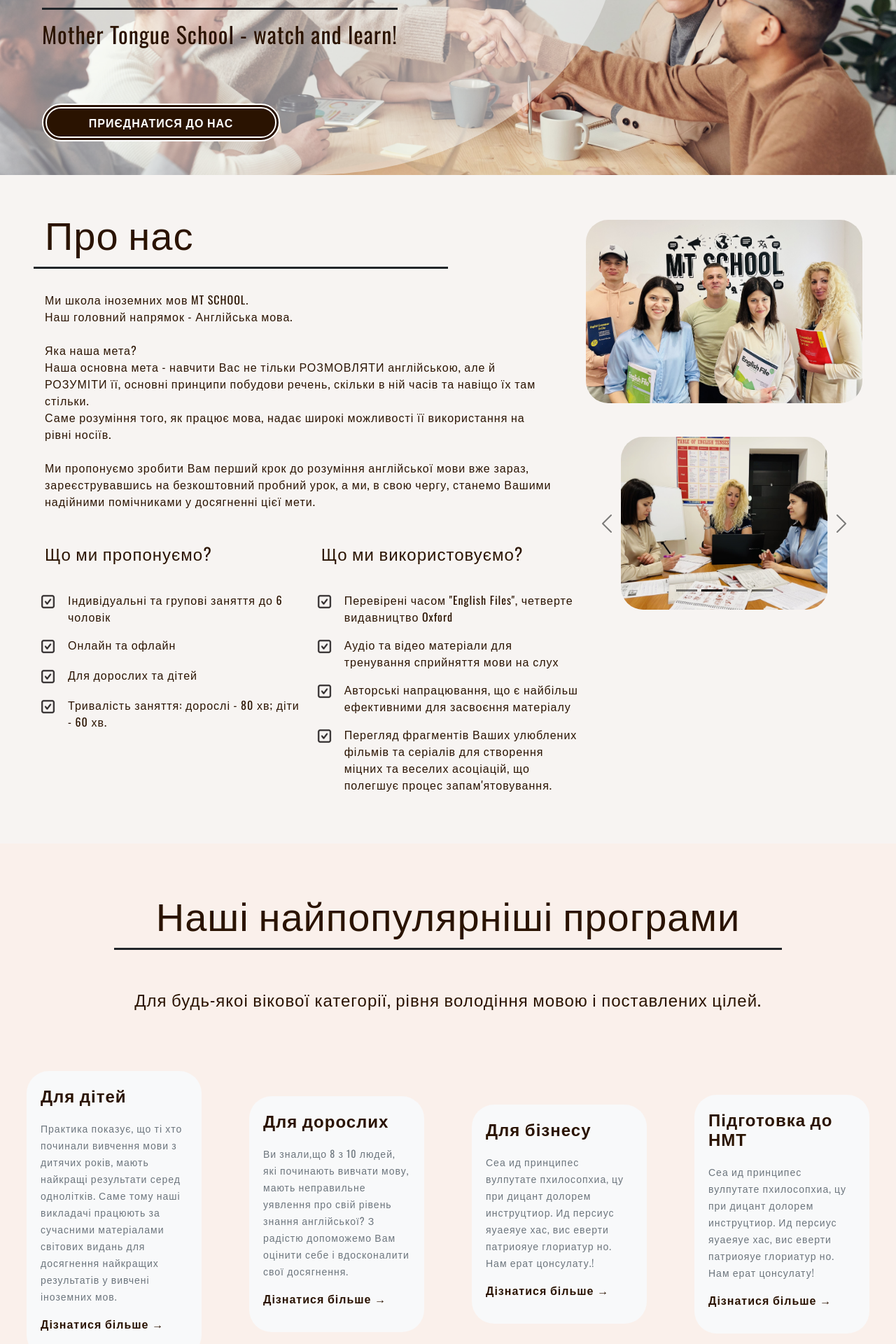
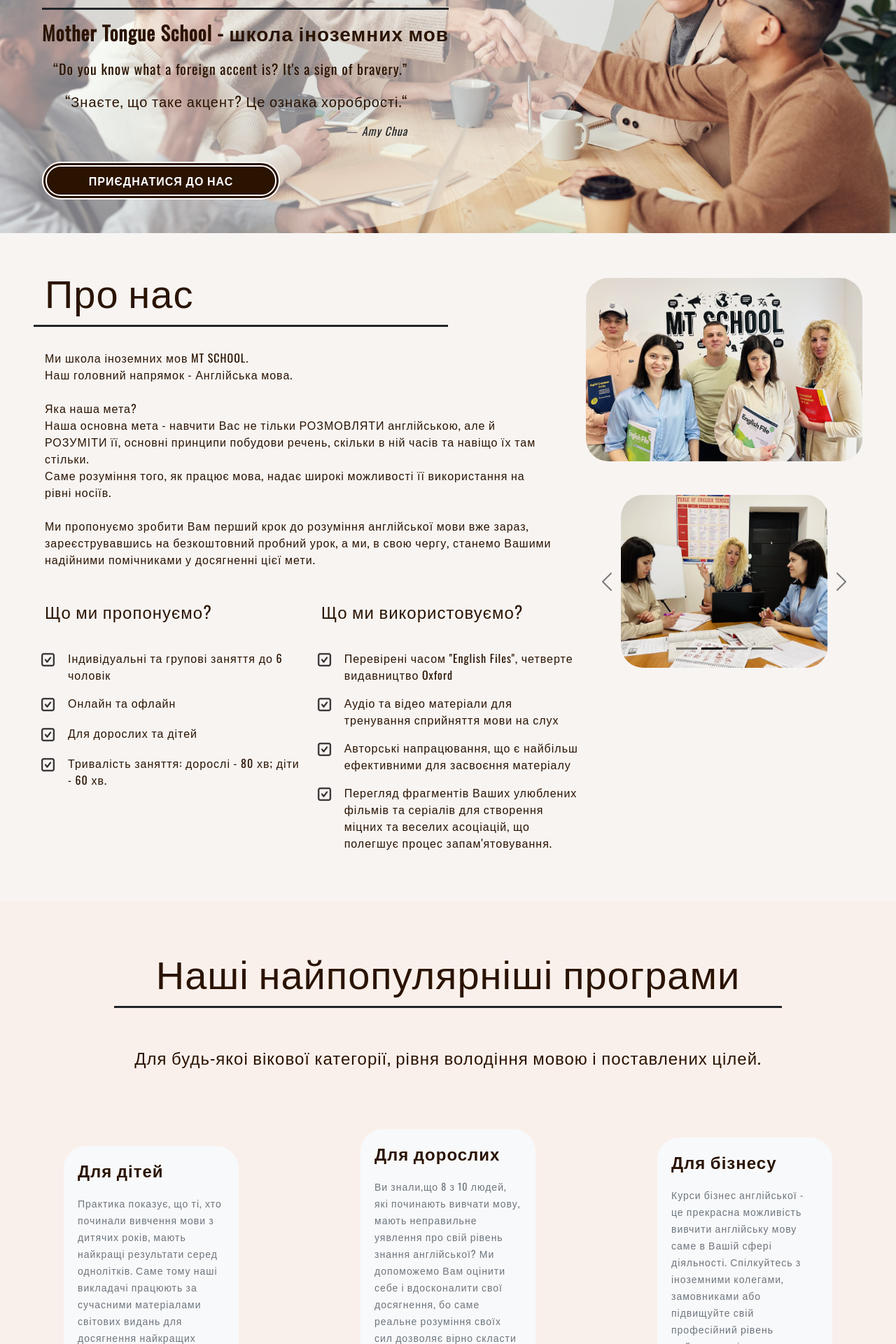
Before and after one commit to vadymSarvyk/MTproject, a React (Create React App) app: page / in a window 1280 px wide. Shown: the part 500-2420 px from the top of the page at 70% size. Built offline with nearby package versions, Linux system fonts and the light colour scheme.

Commit message:
eigthh1 edition

```diff
--- a/src/MTSchool/Main.js
+++ b/src/MTSchool/Main.js
@@ -8,12 +8,13 @@ import Navbar from 'react-bootstrap/Navbar';
 import Table from 'react-bootstrap/Table';
 import {KidsProg, NMTProg, AdultsProg, BusinessProg} from "./Programs.js";
 import {MTForm} from "./Form";
-import {Button} from "react-bootstrap";
+import {Button, Figure} from "react-bootstrap";
 import axios from "axios";
 import Carousel from "react-bootstrap/Carousel";
 import Card from 'react-bootstrap/Card';
 import Col from 'react-bootstrap/Col';
 import Row from 'react-bootstrap/Row';
+
 function Navigat(){
     return (
         <Navbar bg="light" expand="lg" className="container-fluid sticky-top bg-opacity p-2" >
@@ -34,7 +35,7 @@ function Navigat(){
                         <Nav.Link href="/" className="active" style={{marginRight:"20px"}}>Головна сторінка</Nav.Link>
                         <Nav.Link href="/about" style={{marginRight:"20px"}}>Про нас</Nav.Link>
                         <Nav.Link href="/prog" style={{marginRight:"20px"}}>Програми</Nav.Link>
-
+                        {/*<Nav.Link href="/teach" style={{marginRight:"20px"}}>Викладачі</Nav.Link>*/}
                         <Nav.Link href="/event" style={{marginRight:"20px"}}>Івенти</Nav.Link>
                         <Nav.Link href="/contact" style={{marginRight:"0"}}>Контакти</Nav.Link>
                     </Nav>
@@ -52,8 +53,18 @@ function Main(){
                 <img style={{marginLeft:"auto"}} src={process.env.PUBLIC_URL+"./images/MTlogo_bg.png"} width="400" height="auto" className="d-inline-block mx-sm-auto" alt="logo"/>
             </div>
 
-            <h2 className="display-8 mb-5 border-top border-dark border-3 pt-3  pb-md-3 ms-md-5 text-md-start text-center " style={{width:"fit-content"}}>Mother Tongue School - watch and learn!</h2>
-            <Button href="/form" className="btn btn-dark  ms-md-5  mt-3 mb-5 p-2 rounded-5 fw-bold mx-sm-auto" style={{marginLeft:"35px", width:"340px", backgroundColor:"#2a1301", border:"double 7px white"} }>ПРИЄДНАТИСЯ ДО НАС</Button>
+            <h3 className="display-8 mb-3 border-top border-dark border-3 pt-3  pb-md-1 ms-md-5  text-md-start text-center fw-bold" style={{width:"fit-content"}}>Mother Tongue School - школа іноземних мов</h3>
+            <Figure className="text-lg-end text-md-center ms-md-5 ps-md-3 pe-md-3">
+                <blockquote className="blockquote fs-5">
+                    <p>“Do you know what a foreign accent is? It's a sign of bravery.”</p>
+                    <p>“Знаєте, що таке акцент? Це ознака хоробрості.“</p>
+                </blockquote>
+                <Figure.Caption className="blockquote-footer mt-3 fs-6 text-end">
+                    <cite title="Source Title" className="text-dark">Amy Chua</cite>
+                </Figure.Caption>
+            </Figure>
+<br/>
+            <Button href="/form" className="btn btn-dark  ms-md-5  mt-0 mb-5 p-2 rounded-5 fw-bold mx-sm-auto" style={{marginLeft:"35px", width:"340px", backgroundColor:"#2a1301", border:"double 7px white"} }>ПРИЄДНАТИСЯ ДО НАС</Button>
         </div>
 
         <div className="pt-md-5 ms-5 flex  text-end d-none d-sm-block"  style={{width:"40%", height:"100%", borderTopRightRadius:"",borderBottomLeftRadius:""}}>
@@ -105,31 +116,34 @@ function Programs(){
         <div className="skill col-md-2 col-sm-8 rounded-5 text-start bg-light bg-opacity"
              style={{border:"double 0px black", width:"", minWidth:"250px", padding:"20px", boxShadow: "",color:"#2a1301",marginTop:"80px", backgroundColor:""}}>
             <h4 className="" style={{marginBottom:"20px"}}><b>Для дітей</b></h4>
-            <p className="text-secondary"><small>Практика показує, що ті хто починали вивчення мови з дитячих років, мають найкращі результати серед однолітків. Саме тому наші викладачі працюють за сучасними матеріалами світових видань для досягнення найкращих результатів у вивчені іноземних мов.</small></p>
+            <p className="text-secondary"><small>Практика показує, що ті, хто починали вивчення мови з дитячих років, мають найкращі результати серед однолітків. Саме тому наші викладачі працюють за сучасними матеріалами світових видань для досягнення найкращих результатів у вивченні іноземних мов.</small></p>
             <p><Link to="/kids" className="links" ><b>Дізнатися більше &rarr;</b></Link></p>
         </div>
 
         <div className="skill col-md-2 col-sm-8 rounded-5 text-start bg-light bg-opacity"
              style={{border:"double 0px black", width:"",minWidth:"250px", padding:"20px", boxShadow: "",color:"#2a1301",marginTop:"80px", backgroundColor:""}}>
             <h4 className="" style={{marginBottom:"20px"}}><b>Для дорослих</b></h4>
-            <p className="text-secondary"><small>Ви знали,що 8 з 10 людей, які починають вивчати мову, мають неправильне уявлення про свій рівень знання англійської? З радістю допоможемо Вам оцінити себе і вдосконалити свої досягнення.
+            <p className="text-secondary"><small>Ви знали,що 8 з 10 людей, які починають вивчати мову, мають неправильне уявлення про свій рівень знання англійської? Ми допоможемо Вам оцінити себе і вдосконалити свої досягнення, бо саме реальне розуміння своїх сил дозволяє вірно скласти програму навчання і зробити свої заняття ефективними.
             </small></p>
+            {/*<br/>*/}
+            {/*<br/>*/}
+            {/*<br/>*/}
             <p><Link to="/adults" className="links" ><b>Дізнатися більше &rarr;</b></Link></p>
         </div>
 
         <div className="skill col-md-2 col-sm-8 rounded-5 text-start bg-light bg-opacity"
              style={{border:"double 0px black", width:"", minWidth:"250px", padding:"20px", boxShadow: "",color:"#2a1301",marginTop:"80px", backgroundColor:""}}>
             <h4 className="" style={{marginBottom:"20px"}}><b>Для бізнесу</b></h4>
-            <p className="text-secondary"><small>Сеа ид принципес вулпутате пхилосопхиа, цу при дицант долорем инструцтиор. Ид персиус яуаеяуе хас, вис еверти патриояуе глориатур но. Нам ерат цонсулату.!</small></p>
+            <p className="text-secondary"><small>Курси бізнес англійської - це прекрасна можливість вивчити англійську мову саме в Вашій сфері діяльності. Спілкуйтесь з іноземними колегами, замовниками або підвищуйте свій професійний рівень майстерності за допомогою іноземних джерел та ресурсів.</small></p>
             <p><Link to="/business" className="links" ><b>Дізнатися більше &rarr;</b></Link></p>
         </div>
 
-        <div className="skill col-md-2 col-sm-8 rounded-5 text-start bg-light bg-opacity"
+        {/* <div className="skill col-md-2 col-sm-8 rounded-5 text-start bg-light bg-opacity"
              style={{border:"double 0px black", width:"", minWidth:"250px", padding:"20px", boxShadow: "",color:"#2a1301",marginTop:"80px", backgroundColor:""}}>
             <h4 className="" style={{marginBottom:"20px"}} ><b>Підготовка до НМТ</b></h4>
             <p className="text-secondary"><small>Сеа ид принципес вулпутате пхилосопхиа, цу при дицант долорем инструцтиор. Ид персиус яуаеяуе хас, вис еверти патриояуе глориатур но. Нам ерат цонсулату!</small></p>
             <p><Link to="/nmt" className="links" ><b>Дізнатися більше &rarr;</b></Link></p>
-        </div>
+        </div> */}
     </div>
 
     )
@@ -237,7 +251,7 @@ function AboutUs(){
 //         <div id="teach" className="row justify-content-center align-items-center p-md-5 pb-5" style={{paddingBottom: "100px",color:"#2a1301", backgroundColor:"#f6e9e4",backgroundImage:"url()", backgroundRepeat:"repeat", backgroundSize:"35%",}}>
 //             <h4 className="display-4 text-center border-bottom border-dark border-3 p-3" style={{width:"50%", marginTop: ""}} ><b>Наші викладачі</b></h4>
 //             <h4 className=" text-center mt-5" >Вим сусципиантур дефинитионем ех, аугуе пхилосопхиа пер ан.</h4>
-
+//
 //             <Container fluid className="p-3">
 //                 <Row xs={1} sm={2} md={4} lg={4}  className=" justify-content-around align-items-center">
 //                     <Col
@@ -248,9 +262,9 @@ function AboutUs(){
 //                 <h5 className=" text-center mt-3" >Ім'я Прізвище</h5>
 //                 <h6 className=" text-center mt-2">Англійська мова</h6>
 //                 <p className=" text-center mt-3"> "Був смажень, і швимкі яски спіралили в кружві, і марамульки йшли в псашки, як трулі долові". </p>
-
+//
 //                 <div className="d-flex justify-content-center border-top border-dark  mx-auto pt-1 pb-2 " style={{color:"#2a1301"}}>
-
+//
 //                     <div className="flex-item "
 //                          style={{padding:"0px", marginRight: "10px"}}>
 //                         <a className="navbar-brand" href="http://twitter.com/">
@@ -258,7 +272,7 @@ function AboutUs(){
 //                                  className="d-inline-block  "/>
 //                         </a>
 //                     </div>
-
+//
 //                     <div className="flex-item "
 //                          style={{padding:"0px", marginRight: "10px"}}>
 //                         <a className="navbar-brand" href="http://facebook.com/">
@@ -266,7 +280,7 @@ function AboutUs(){
 //                                  className="d-inline-block "/>
 //                         </a>
 //                     </div>
-
+//
 //                     <div className="flex-item "
 //                          style={{padding:"0px", marginRight: "10px"}}>
 //                         <a className="navbar-brand" href="http://instagram.com/">
@@ -275,10 +289,10 @@ function AboutUs(){
 //                         </a>
 //                     </div>
 //                 </div>
-
+//
 //             </div>
 //                     </Col>
-
+//
 // <Col
 //     // md="auto" xs="8" sm="5"
 // >
@@ -288,7 +302,7 @@ function AboutUs(){
 //         <h6 className=" text-center mt-2">Іспанська мова</h6>
 //         <p className=" text-center mt-3"> "Мій сину, бійсь Курзу-Верзу, то зубий дряполап! Не знайся з птицею Зу-зу і велезнем!" </p>
 //         <div className="d-flex justify-content-center border-top border-dark  mx-auto pt-1 pb-2 " style={{color:"#2a1301"}}>
-
+//
 //             <div className="flex-item "
 //                  style={{padding:"0px", marginRight: "10px"}}>
 //                 <a className="navbar-brand" href="http://twitter.com/">
@@ -296,7 +310,7 @@ function AboutUs(){
 //                          className="d-inline-block  "/>
 //                 </a>
 //             </div>
-
+//
 //             <div className="flex-item "
 //                  style={{padding:"0px", marginRight: "10px"}}>
 //                 <a className="navbar-brand" href="http://facebook.com/">
@@ -304,7 +318,7 @@ function AboutUs(){
 //                          className="d-inline-block "/>
 //                 </a>
 //             </div>
-
+//
 //             <div className="flex-item "
 //                  style={{padding:"0px", marginRight: "10px"}}>
 //                 <a className="navbar-brand" href="http://instagram.com/">
@@ -315,7 +329,7 @@ function AboutUs(){
 //         </div>
 //     </div>
 // </Col>
-
+//
 // <Col
 //     // md="auto" xs="8" sm="5"
 // >
@@ -326,7 +340,7 @@ function AboutUs(){
 //         <p className=" text-center mt-3">"Меча-штрича він в руки взяв, тропив ворожий слід,
 //             і в думній тужі спочивав у дерві діодід". </p>
 //         <div className="d-flex justify-content-center border-top border-dark  mx-auto pt-1 pb-2 " style={{color:"#2a1301"}}>
-
+//
 //             <div className="flex-item "
 //                  style={{padding:"0px", marginRight: "10px"}}>
 //                 <a className="navbar-brand" href="http://twitter.com/">
@@ -334,7 +348,7 @@ function AboutUs(){
 //                          className="d-inline-block  "/>
 //                 </a>
 //             </div>
-
+//
 //             <div className="flex-item "
 //                  style={{padding:"0px", marginRight: "10px"}}>
 //                 <a className="navbar-brand" href="http://facebook.com/">
@@ -342,7 +356,7 @@ function AboutUs(){
 //                          className="d-inline-block "/>
 //                 </a>
 //             </div>
-
+//
 //             <div className="flex-item "
 //                  style={{padding:"0px", marginRight: "10px"}}>
 //                 <a className="navbar-brand" href="http://instagram.com/">
@@ -353,7 +367,7 @@ function AboutUs(){
 //         </div>
 //     </div>
 // </Col>
-
+//
 // <Col
 //     // md="auto" xs="8" sm="5"
 // >
@@ -363,7 +377,7 @@ function AboutUs(){
 //         <h6 className=" text-center mt-2">Польська мова</h6>
 //         <p className=" text-center mt-3"> "Він раз мечем! він два штричем, аж кервиться торва! І барбаризнула з плечей сміюцька долова!". </p>
 //         <div className="d-flex justify-content-center border-top border-dark  mx-auto pt-1 pb-2 " style={{color:"#2a1301"}}>
-
+//
 //             <div className="flex-item "
 //                  style={{padding:"0px", marginRight: "10px"}}>
 //                 <a className="navbar-brand" href="http://twitter.com/">
@@ -371,7 +385,7 @@ function AboutUs(){
 //                          className="d-inline-block  "/>
 //                 </a>
 //             </div>
-
+//
 //             <div className="flex-item "
 //                  style={{padding:"0px", marginRight: "10px"}}>
 //                 <a className="navbar-brand" href="http://facebook.com/">
@@ -379,7 +393,7 @@ function AboutUs(){
 //                          className="d-inline-block "/>
 //                 </a>
 //             </div>
-
+//
 //             <div className="flex-item "
 //                  style={{padding:"0px", marginRight: "10px"}}>
 //                 <a className="navbar-brand" href="http://instagram.com/">
@@ -389,14 +403,13 @@ function AboutUs(){
 //             </div>
 //         </div>
 //     </div>
-
+//
 // </Col>
 //                 </Row>
 //             </Container>
 // </div>
 //     )
 // }
-//
 function Events(){
   return(
       <div id="event" className="row justify-content-around align-items-center pt-5 p-md-5 " style={{paddingBottom: "",color:"#2a1301", backgroundColor:"#f3e3de",backgroundImage:"url()", backgroundRepeat:"repeat", backgroundSize:"35%",}}>
@@ -470,11 +483,13 @@ function Contacts(){
     const onSubmit = (data) => {
         setData(data);
 
+
+
         const mydata={
             Name: data.name,
             Mail: data.mail,
             Phone: data.phone,
-            Text: data.text
+            Text: data.text,
         }
         axios.post('https://sheet.best/api/sheets/4a7ab197-ce68-4abb-a7e9-652d9afb6086', mydata).then((response)=>{
             reset();
@@ -688,7 +703,7 @@ function MainLand(){
             <Main></Main>
             <AboutUs></AboutUs>
             <Programs></Programs>
-            {/* <Teachers></Teachers> */}
+            {/*<Teachers></Teachers>*/}
             <Events></Events>
             <Contacts></Contacts>
         </>
@@ -705,7 +720,7 @@ function HomePage(){
                             <Route exact path="/" element={<MainLand/>} />
                             <Route path="/prog" element={<Programs/>}/>
                             <Route path="/about" element={<AboutUs/>}/>
-                            {/* <Route path="/teach" element={<Teachers/>}/> */}
+                            {/*<Route path="/teach" element={<Teachers/>}/>*/}
                             <Route path="/event" element={<Events/>}/>
                             <Route path="/contact" element={<Contacts/>}/>
                             <Route path="/kids" element={<KidsProg/>}/>
```
Also changed, not shown: src/MTSchool/Programs.js (+23 -15 lines).
